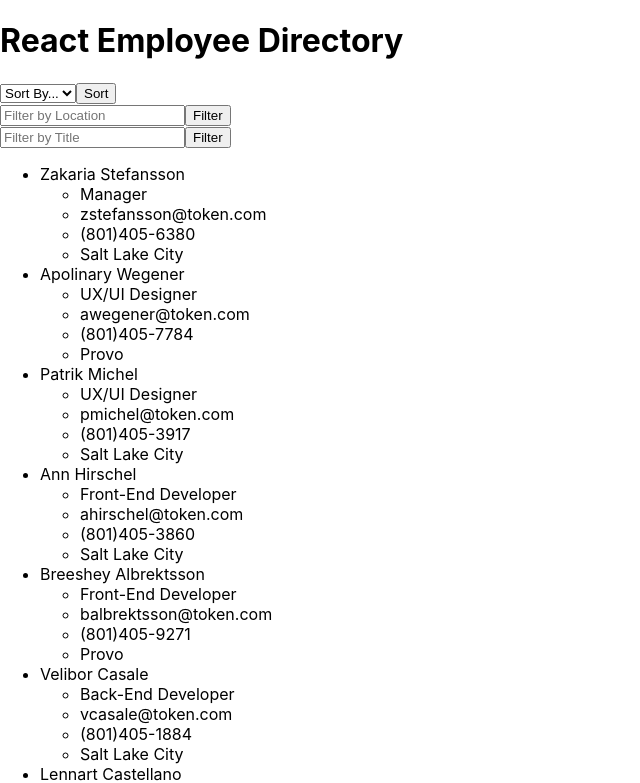
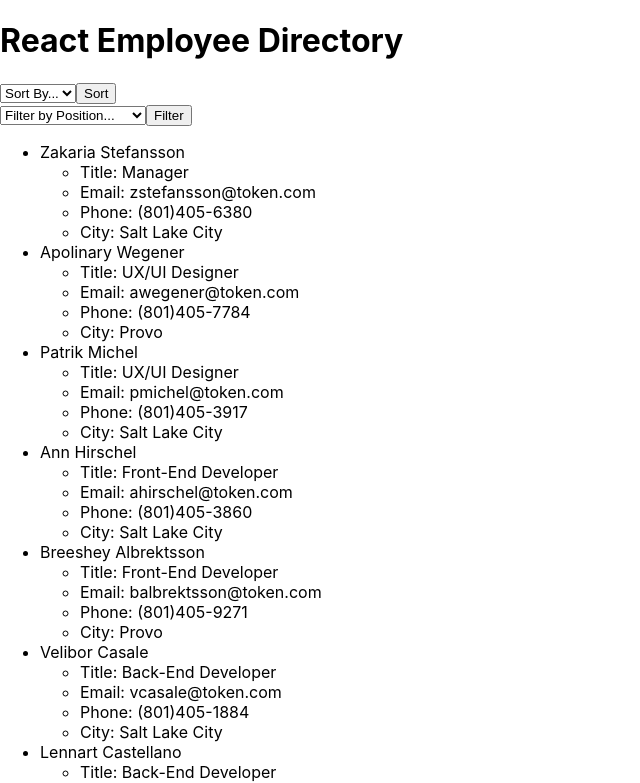
Before and after one commit to tdmoore004/react-employee-directory, a React (Create React App) app: page / in a window 1280 px wide. Shown: the top 783 px of the page, without its empty margins (0-640 px from the left). Built offline with nearby package versions, Linux system fonts and the light colour scheme.

Commit message:
Added functionality to sort and filter.

```diff
--- a/src/App.jsx
+++ b/src/App.jsx
@@ -1,37 +1,38 @@
 import React, { Component } from "react";
 import Header from "./components/header.jsx"
-import Employee from "./components/employee.jsx"
+import { Data } from "./data.js";
+
 
 class App extends Component {
-    state = {
-        count: 0,
-        firstName: "",
-        lastName: "",
-        users: [],
-        todos: [],
-        display: "users"
-    };
+    constructor(props) {
+        super(props);
+        this.state = {
+            sort: "",
+            filter: ""
+        };
 
-    componentDidMount = () => {
-        console.log("Component Mounted!");
+        this.handleSortChange = this.handleSortChange.bind(this);
+        this.handleSort = this.handleSort.bind(this);
+        this.handleFilterChange = this.handleFilterChange.bind(this);
+        this.handleFilter = this.handleFilter.bind(this);
     }
 
-    // handleInputChange = (event) => {
-    //     this.setState({
-    //         [event.target.name]: event.target.value
-    //     });
-    // };
+    handleSortChange(event) {
+        this.setState({ sort: event.target.value });
+    }
 
-    // submitInput = (event) => {
-    //     event.preventDefault();
-    //     console.log(this.state.firstName, this.state.lastName);
-    // }
+    handleSort(event) {
+        event.preventDefault();
+        console.log(this.state.sort);
+    }
 
-    handleIncrement = () => {
-        console.log("Hit Counter")
-        this.setState({
-            count: this.state.count + 10
-        })
+    handleFilterChange(event) {
+        this.setState({ filter: event.target.value });
+    }
+
+    handleFilter(event) {
+        event.preventDefault();
+        console.log(this.state.filter);
     }
 
     render() {
@@ -41,45 +42,47 @@ class App extends Component {
 
                 <Header header="React Employee Directory" />
 
-                <form>
-                    <select id="city-input">
-                        <option value="" selected>Sort By...</option>
-                        <option value="Salt Lake City">Name</option>
-                        <option value="Orem">Title</option>
-                        <option value="Ogden">Location</option>
-                    </select>
-                    <button onClick={this.submitInput}>
-                        Sort
-                </button>
+                <form onSubmit={this.handleSort}>
+                    <label>
+                        <select value={this.state.sort} onChange={this.handleSortChange}>
+                            <option value="" selected>Sort By...</option>
+                            <option value="Name">Name</option>
+                            <option value="Title">Title</option>
+                            <option value="Location">Location</option>
+                        </select>
+                    </label>
+                    <input type="submit" value="Sort" />
                 </form>
 
-                <form>
-                    <input
-                        placeholder="Filter by Location"
-                        type="text"
-                        name="lastName"
-                        value={this.state.lastName}
-                        onChange={this.handleInputChange}
-                    />
-                    <button onClick={this.submitInput}>
-                        Filter
-                </button>
+                <form onSubmit={this.handleFilter}>
+                    <label>
+                        <select value={this.state.filter} onChange={this.handleFilterChange}>
+                            <option value="" selected>Filter by Position...</option>
+                            <option value="Manager">Manager</option>
+                            <option value="Front-End Developer">Front-End Developer</option>
+                            <option value="Back-End Developer">Back-End Developer</option>
+                            <option value="UX/UI Designer">UX/UI Designer</option>
+                            <option value="Graphic Designer">Graphic Designer</option>
+                            <option value="Intern">Intern</option>
+                        </select>
+                    </label>
+                    <input type="submit" value="Filter" />
                 </form>
 
-                <form>
-                    <input
-                        placeholder="Filter by Title"
-                        type="text"
-                        name="lastName"
-                        value={this.state.lastName}
-                        onChange={this.handleInputChange}
-                    />
-                    <button onClick={this.submitInput}>
-                        Filter
-                </button>
-                </form>
-
-                <Employee />
+                <ul>
+                    {Data.map((user) => {
+                        return (
+                            <li>
+                                {user.name}
+                                <ul>
+                                    <li>Title: {user.title}</li>
+                                    <li>Email: {user.email}</li>
+                                    <li>Phone: {user.phone}</li>
+                                    <li>City: {user.location}</li>
+                                </ul>
+                            </li>)
+                    })}
+                </ul>
 
             </div>
         );
--- a/src/components/employee.jsx
+++ /dev/null
@@ -1,37 +0,0 @@
-import React, { Component } from "react";
-import { Data } from "../data.js";
-
-class Employee extends Component {
-
-    render() {
-        return (
-            // <div>
-            //     {this.state.display === "users" && (
-            <ul>
-                {Data.map((user) => {
-                    return (
-                        <li>
-                            {user.name}
-                            <ul>
-                                <li>{user.title}</li>
-                                <li>{user.email}</li>
-                                <li>{user.phone}</li>
-                                <li>{user.location}</li>
-                            </ul>
-                        </li>)
-                })}
-            </ul>
-        )
-    };
-
-    //         {this.state.display === "todos" && (
-    //             <ul>
-    //                 {this.state.todos.map((todo) => {
-    //                     return (
-    //                     <li key={todo.id}>{todo.title}</li>)
-    //                 })}
-    //             </ul>
-    //         )}
-    // </div>
-}
-    export default Employee;
```
Also changed, not shown: src/components/filter.jsx (added, +40 -0 lines), 17 other files (tests, documents, lock files or other folders).
